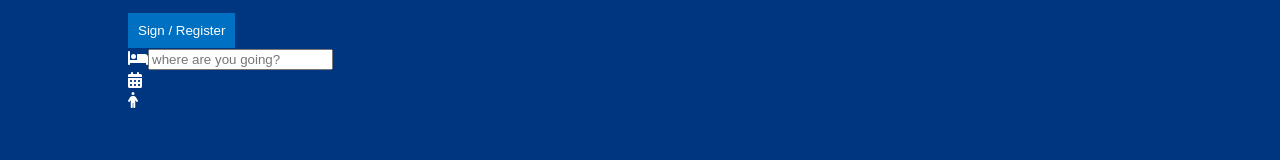
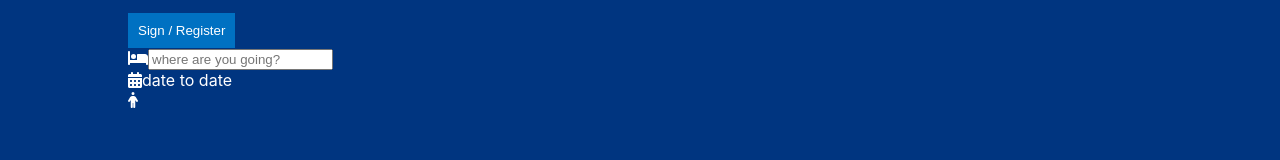
Before and after one commit to bellicose77/booking-app-clientside, a React (Create React App) app: page / in a window 1280 px wide. Shown: the part 221-381 px from the top of the page. Built offline with nearby package versions, Linux system fonts and the light colour scheme.

Commit message:
header search section

```diff
--- a/src/components/Header/Header.js
+++ b/src/components/Header/Header.js
@@ -48,7 +48,7 @@ const Header = () => {
             </div>
             <div className='headerSearchItem'>
             <FontAwesomeIcon icon={faCalendarDays} className='headerIcon'/>
-            <span></span>
+            <span className='headerSearchText'>date to date</span>
             </div>
             <div className='headerSearchItem'>
             <FontAwesomeIcon icon={faPerson} className='headerIcon'/>
```
